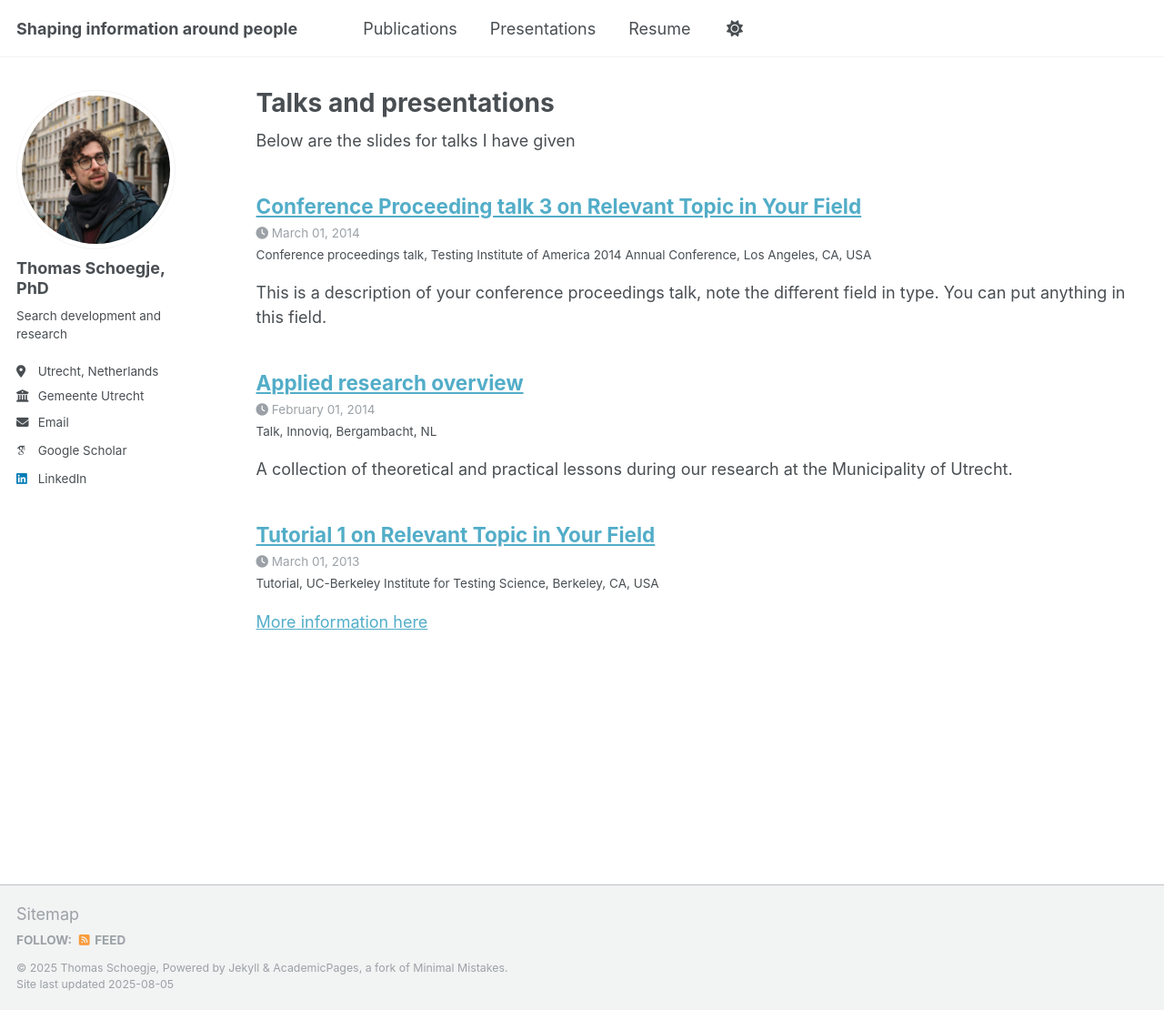
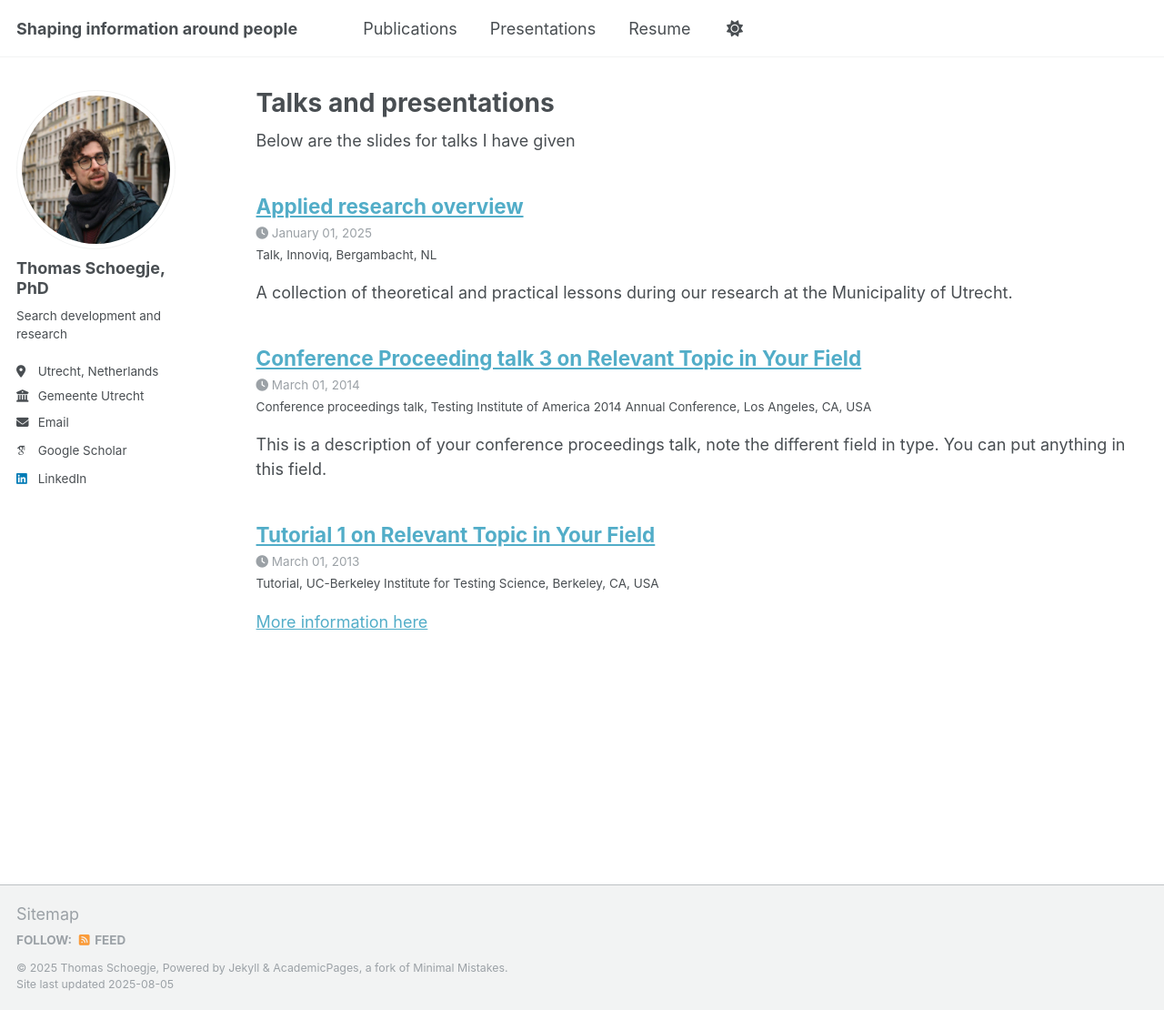
Before and after one commit to tmschoegje/tmschoegje.github.io, a Jekyll site: the page built from _pages/talks.html, in a window 1280 px wide and 1110 px high. Shown: the whole window at 91% size. Built offline with Jekyll 4.4.1, drawn with Linux system fonts in a browser that asks for light colours; some web fonts are replaced; a script that is not in the unit is left out; a file with an impossible date is left out.

Commit message:
Update 2025-overview.md

```diff
--- a/_talks/2025-overview.md
+++ b/_talks/2025-overview.md
@@ -4,7 +4,7 @@ collection: talks
 type: "Talk"
 permalink: /talks/2025-overview
 venue: "Innoviq"
-date: 2014-02-01
+date: 2025-01-01
 location: "Bergambacht, NL"
 ---
 
```
